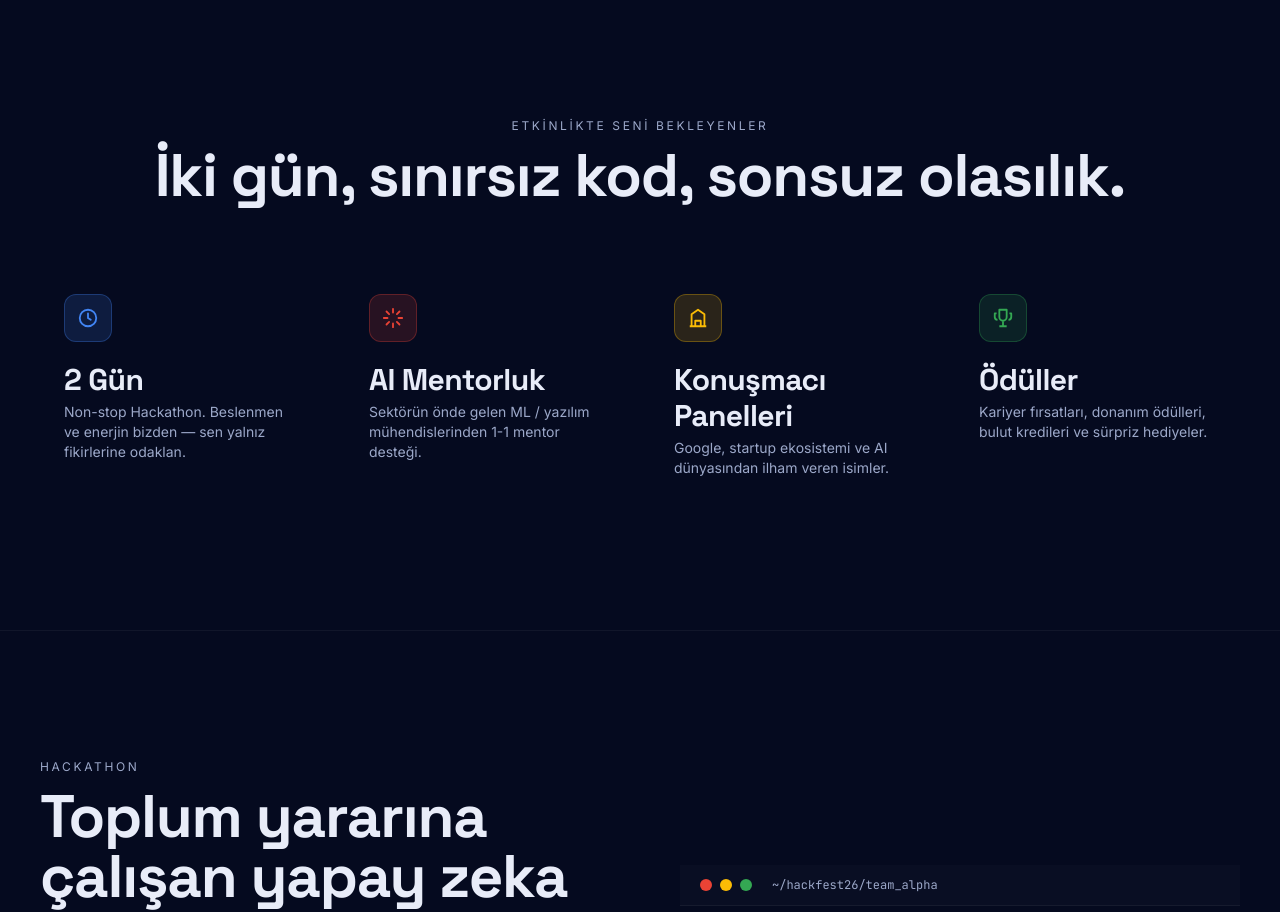
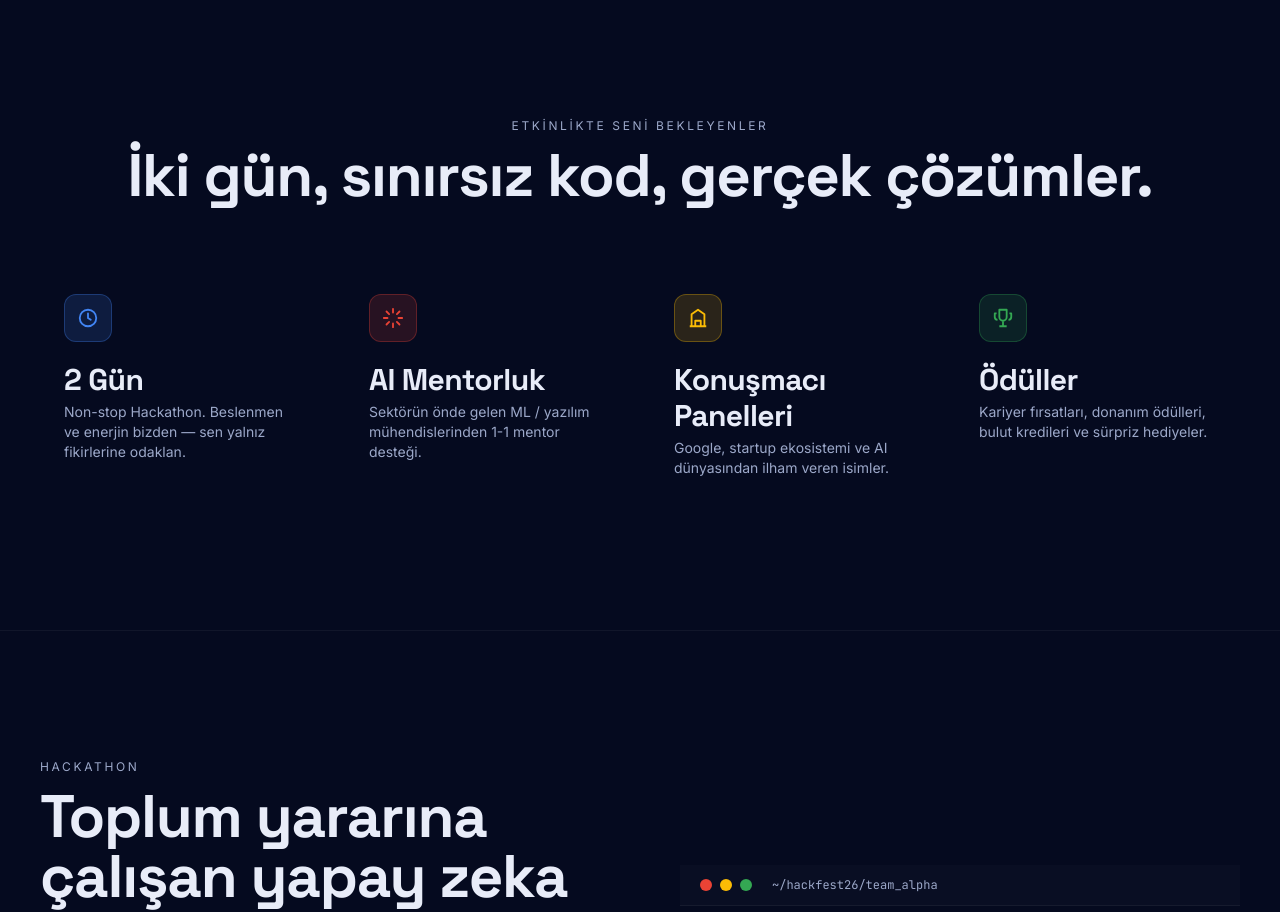
Before and after one commit to BeyzaESER22/HackatonWebSitesi, a Next.js app: page / in a window 1280 px wide. Shown: the part 3700-4612 px from the top of the page. Built offline with nearby package versions, Linux system fonts and the light colour scheme; no server answers.

Commit message:
Update Highlights.js

```diff
--- a/src/components/sections/Highlights.js
+++ b/src/components/sections/Highlights.js
@@ -19,7 +19,7 @@ export function Highlights() {
           <SectionTitle
             eyebrow="Etkinlikte Seni Bekleyenler"
             title="İki gün, sınırsız kod,"
-            gradient="sonsuz olasılık."
+            gradient="gerçek çözümler."
             className="mb-16"
           />
         </RevealOnScroll>
```
